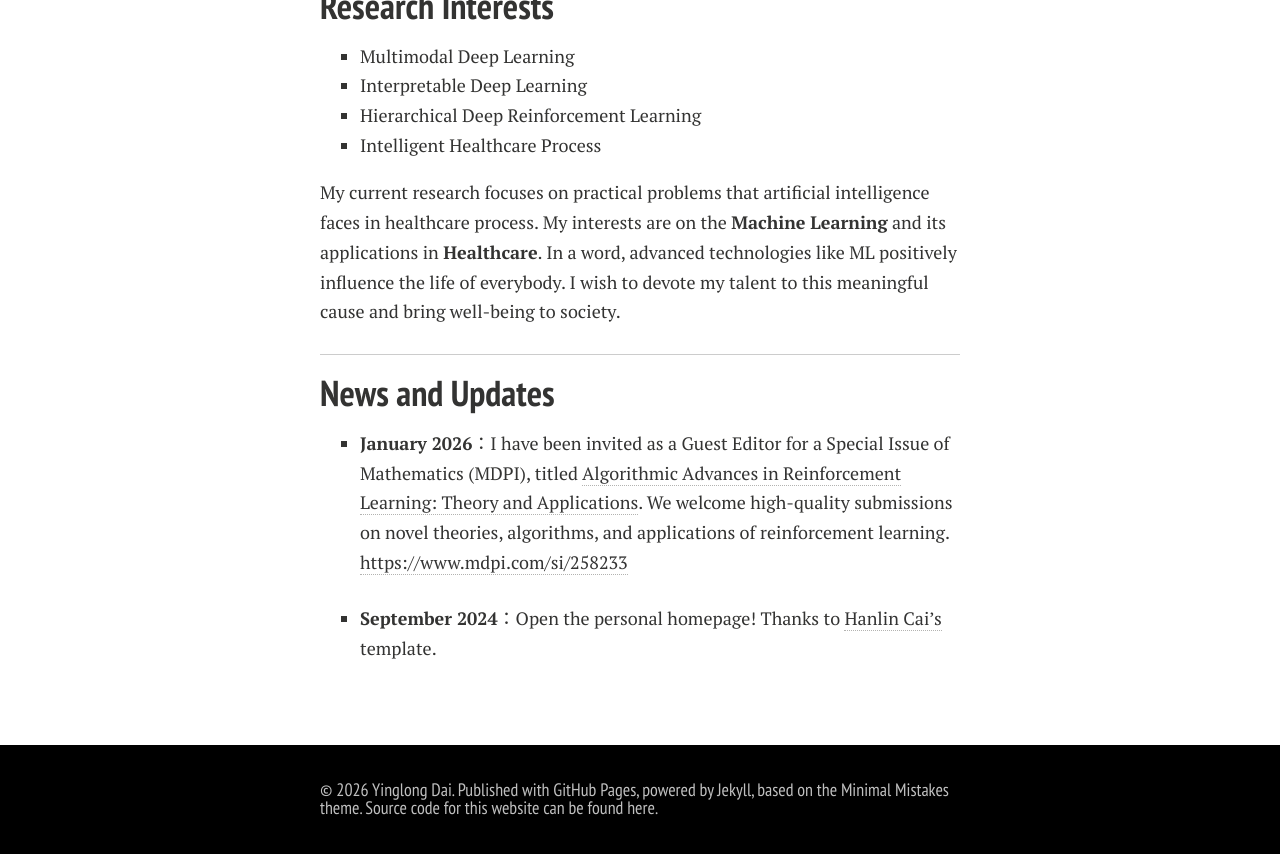
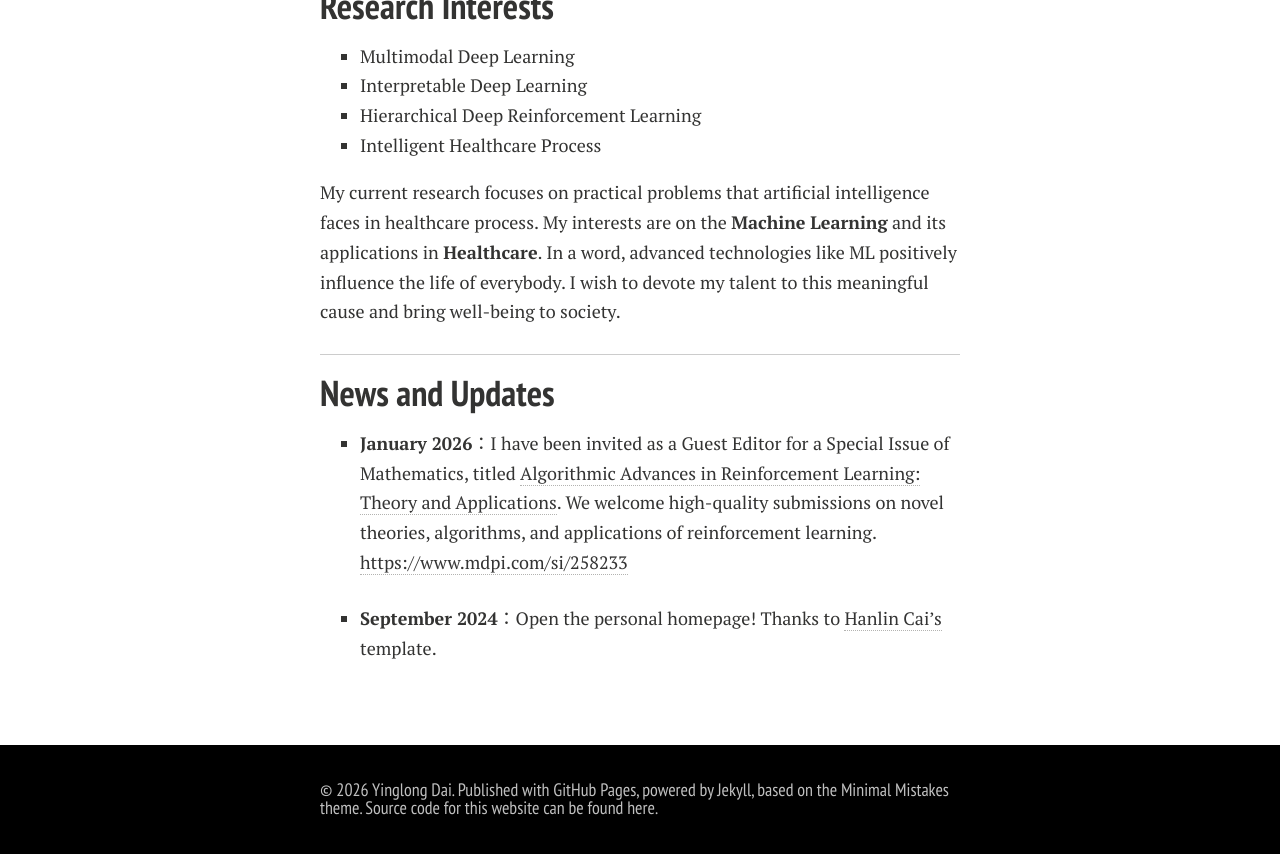
Before and after one commit to daiyl/daiyl.github.io, a Jekyll site: the page built from index.md, in a window 1280 px wide and 900 px high, scrolled down 733 px. Shown: the top 854 px of the window. Built offline with Jekyll 4.4.1, drawn with Linux system fonts in a browser that asks for light colours; nearby versions of some CDN libraries; comment, search, counter and statistics services are not loaded; a style sheet for code colours, icons or effects is not loaded; our own code applies the rules of GitHub Pages for plain Markdown files.

Commit message:
Update index.md

```diff
--- a/index.md
+++ b/index.md
@@ -35,7 +35,7 @@
 
 ## News and Updates
 
-- **January 2026**：I have been invited as a Guest Editor for a Special Issue of Mathematics (MDPI), titled [Algorithmic Advances in Reinforcement Learning: Theory and Applications](https://www.mdpi.com/journal/mathematics/special_issues/IE4RFO4TGQ). We welcome high-quality submissions on novel theories, algorithms, and applications of reinforcement learning. [https://www.mdpi.com/si/258233](https://www.mdpi.com/si/258233)
+- **January 2026**：I have been invited as a Guest Editor for a Special Issue of Mathematics, titled [Algorithmic Advances in Reinforcement Learning: Theory and Applications](https://www.mdpi.com/journal/mathematics/special_issues/IE4RFO4TGQ). We welcome high-quality submissions on novel theories, algorithms, and applications of reinforcement learning. [https://www.mdpi.com/si/258233](https://www.mdpi.com/si/258233)
 
 
 - **September 2024**：Open the personal homepage! Thanks to [Hanlin Cai's](https://caihanlin.com/) template.
```
